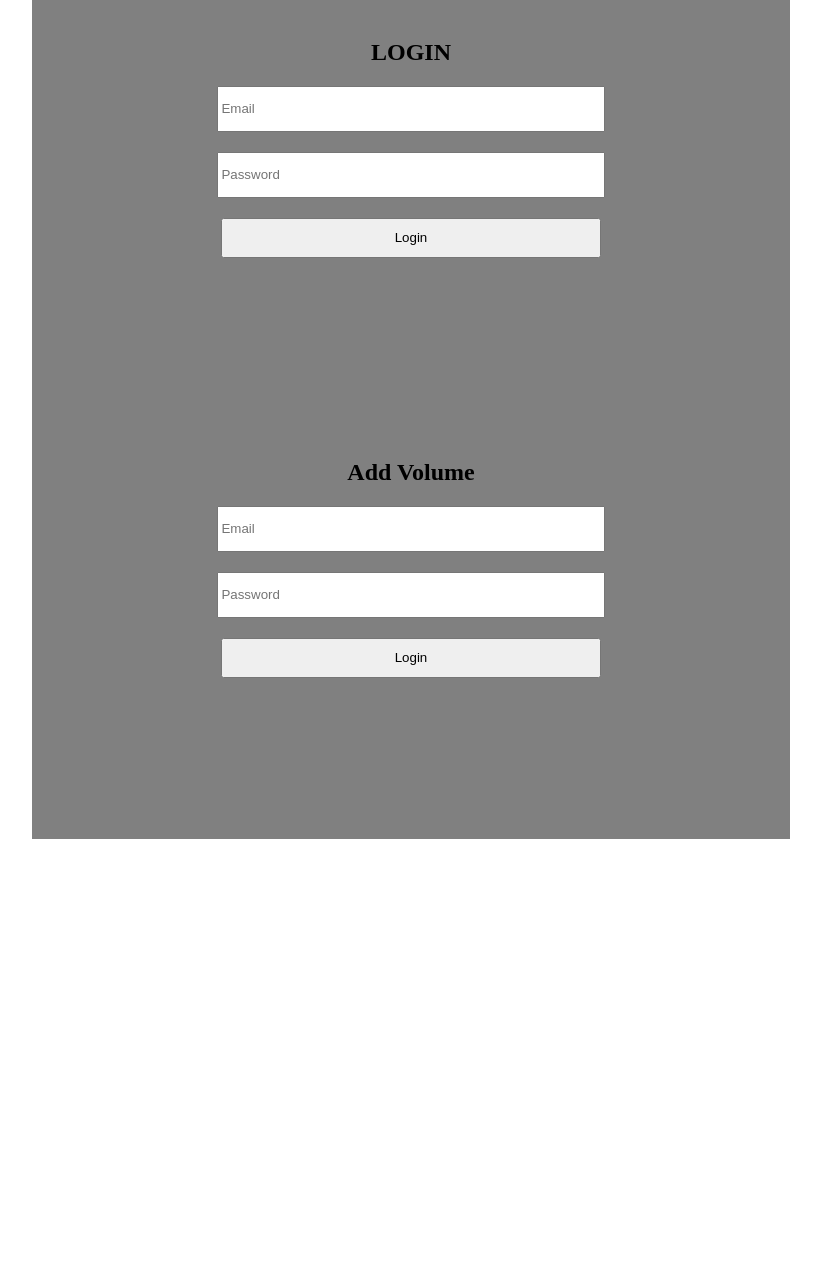
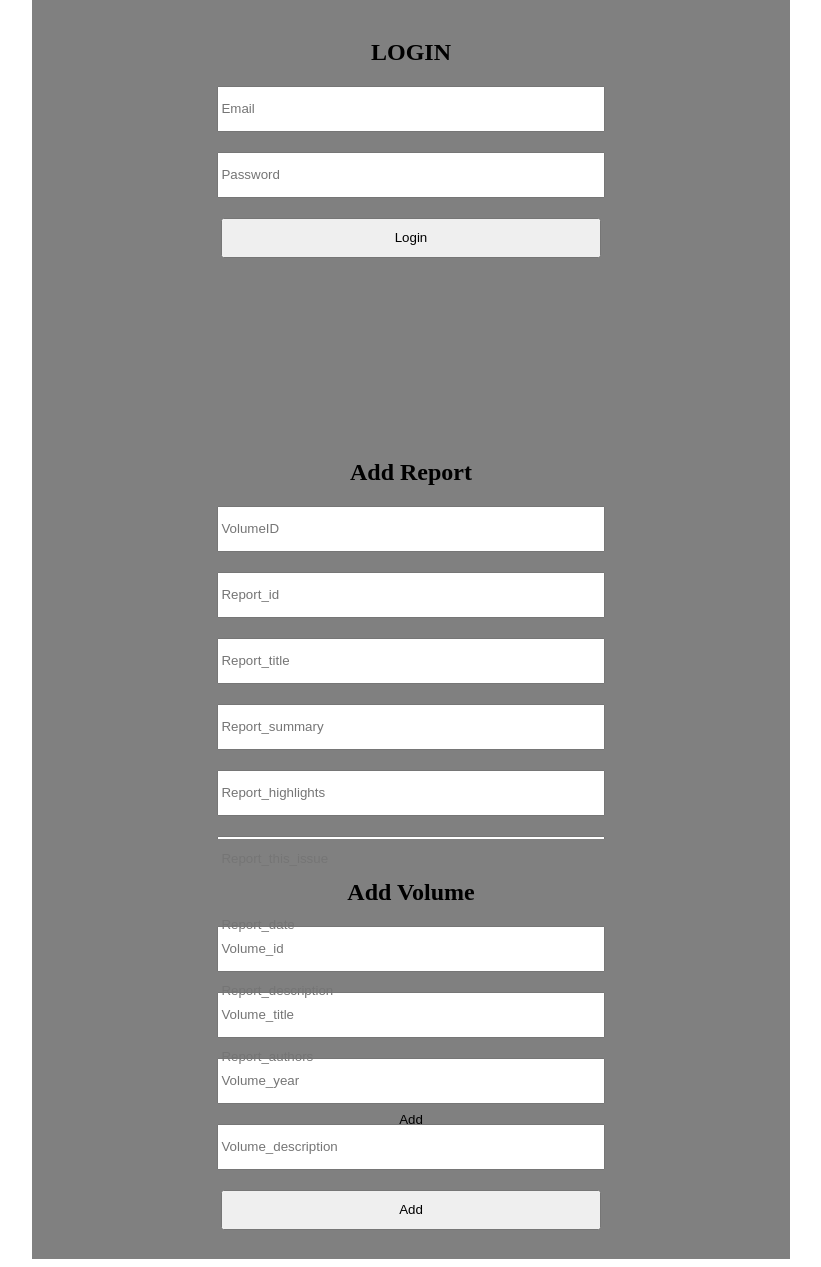
Before and after one commit to PapaKofi13/phpcruds, a PHP site: page / in a window 1280 px wide. Shown: the part 469-1736 px from the top of the page, without its empty margins (229-1050 px from the left). Before the commit the page ends 1308 px from the top, so only its background shows below. Run offline with PHP 8.4, Linux system fonts and the light colour scheme.

Commit message:
added dummy forms

```diff
--- a/index.php
+++ b/index.php
@@ -68,13 +68,32 @@ require './userHandler.php';
 </body>
 
 <div class="form_container2">
+    <h2>Add Report</h2>
+    <form action="<?= $_SERVER["PHP_SELF"]; ?>" method="post">
+        <input type="text" name="id" placeholder="VolumeID">
+        <input type="text" name="Report_id" placeholder="Report_id">
+        <input type="text" name="Report_title" placeholder="Report_title">
+        <input type="text" name="Report_summary" placeholder="Report_summary">
+        <input type="text" name="Report_highlights" placeholder="Report_highlights">
+        <input type="text" name="Report_this_issue" placeholder="Report_this_issue">
+        <input type="text" name="Report_date" placeholder="Report_date">
+        <input type="text" name="Report_description" placeholder="Report_description">
+        <input type="text" name="Report_authors" placeholder="Report_authors">
+        <input type="submit" value="Add" name="add_report">
+    </form>
+</div>
+
+<div class="form_container2">
     <h2>Add Volume</h2>
     <form action="<?= $_SERVER["PHP_SELF"]; ?>" method="post">
-        <input type="text" name="email" placeholder="Email">
-        <input type="password" name="password" placeholder="Password">
-        <input type="submit" value="Login" name="submit_login">
+        <input type="text" name="Volume_id" placeholder="Volume_id">
+        <input type="text" name="Volume_title" placeholder="Volume_title">
+        <input type="text" name="Volume_year" placeholder="Volume_year">
+        <input type="text" name="Volume_description" placeholder="Volume_description">
+        <input type="submit" value="Add" name="add_volume">
     </form>
 </div>
+
 </body>
 
 </html>
```
